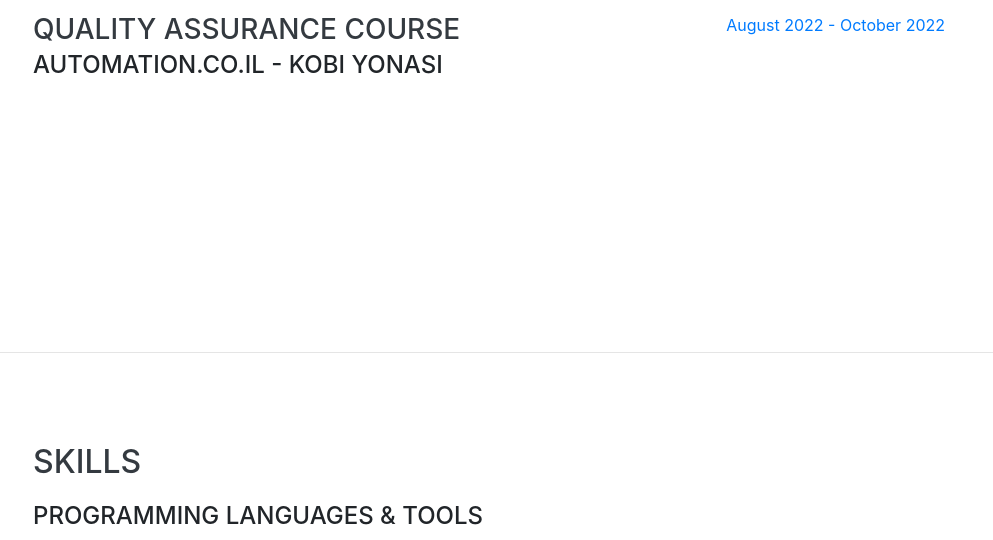
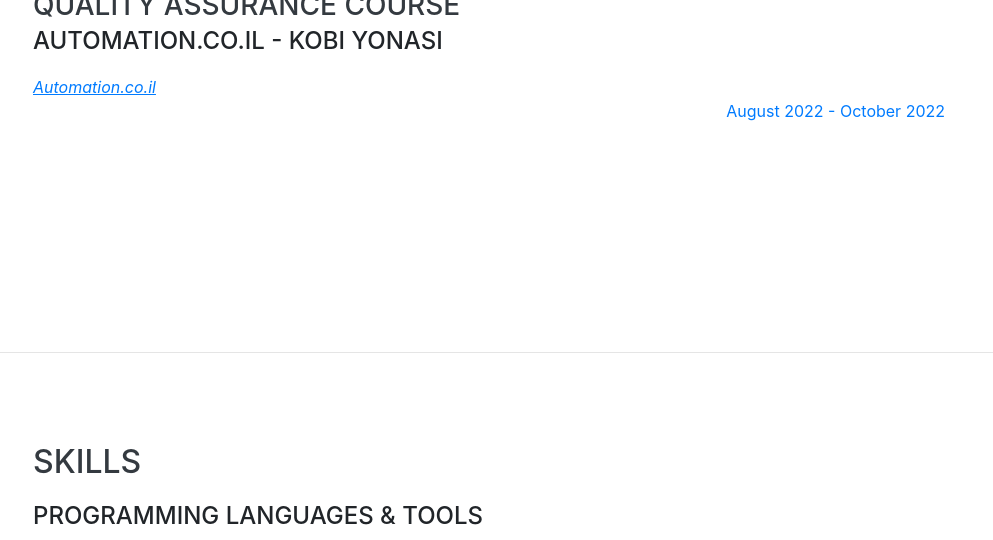
Before and after one commit to tommybecker/TomBeckerCV, a website with bundled scripts: page index.html in a window 1280 px wide. Shown: the part 1249-1789 px from the top of the page, without its empty margins (287-1280 px from the left). Built offline with nearby package versions, Linux system fonts and the light colour scheme; a web font is replaced by a local one.

Commit message:
Update index.html

```diff
--- a/index.html
+++ b/index.html
@@ -122,6 +122,7 @@
           <div class="resume-content">
             <h3 class="mb-0">QUALITY ASSURANCE COURSE</h3>
             <div class="subheading mb-3">Automation.co.il - kobi yonasi</div>
+		  <a href="http://www.automation.co.il" target=_blank> <i><u>Automation.co.il</i></u></div></a>
           </div>
           <div class="resume-date text-md-right">
             <span class="text-primary">August 2022 - October 2022</span>
```
